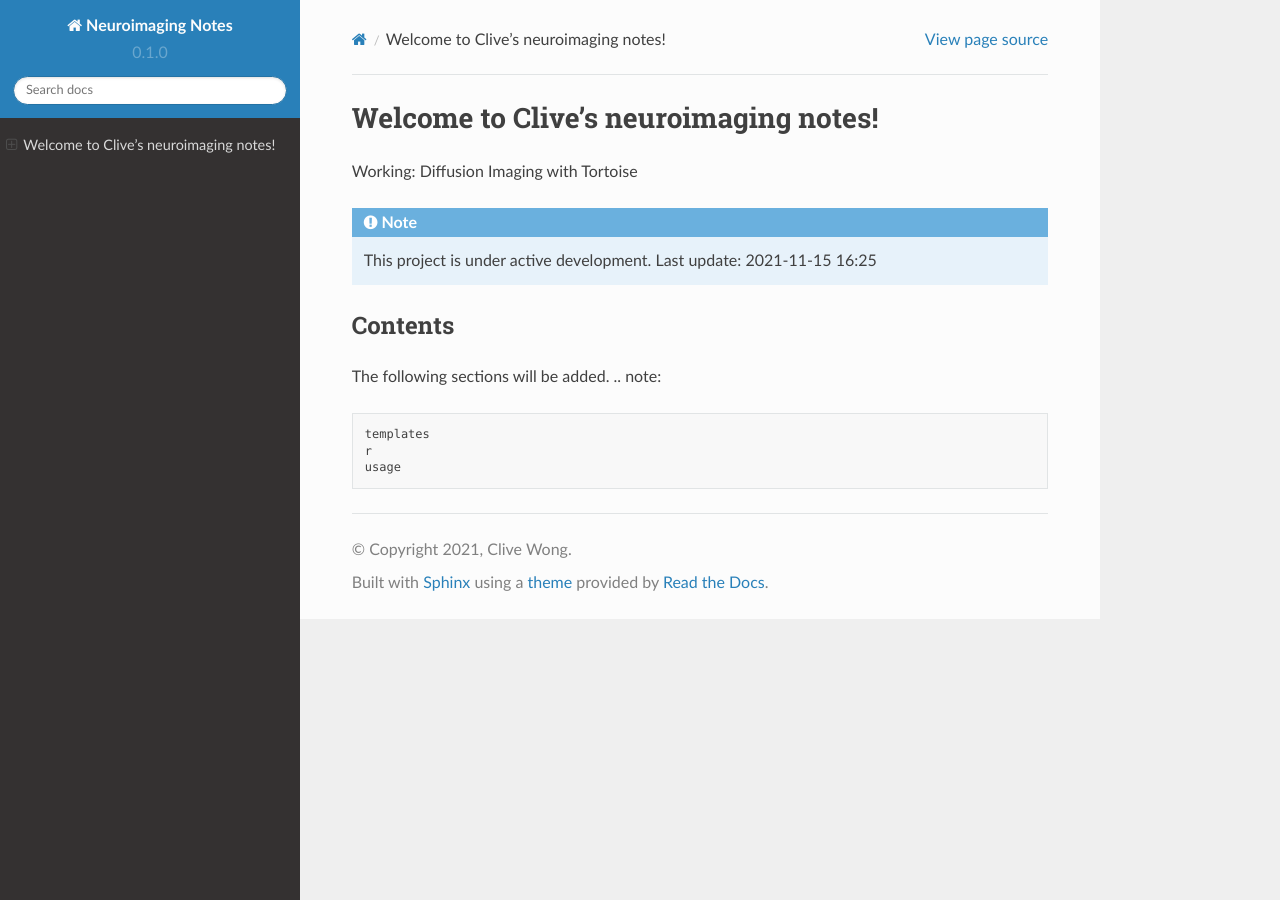
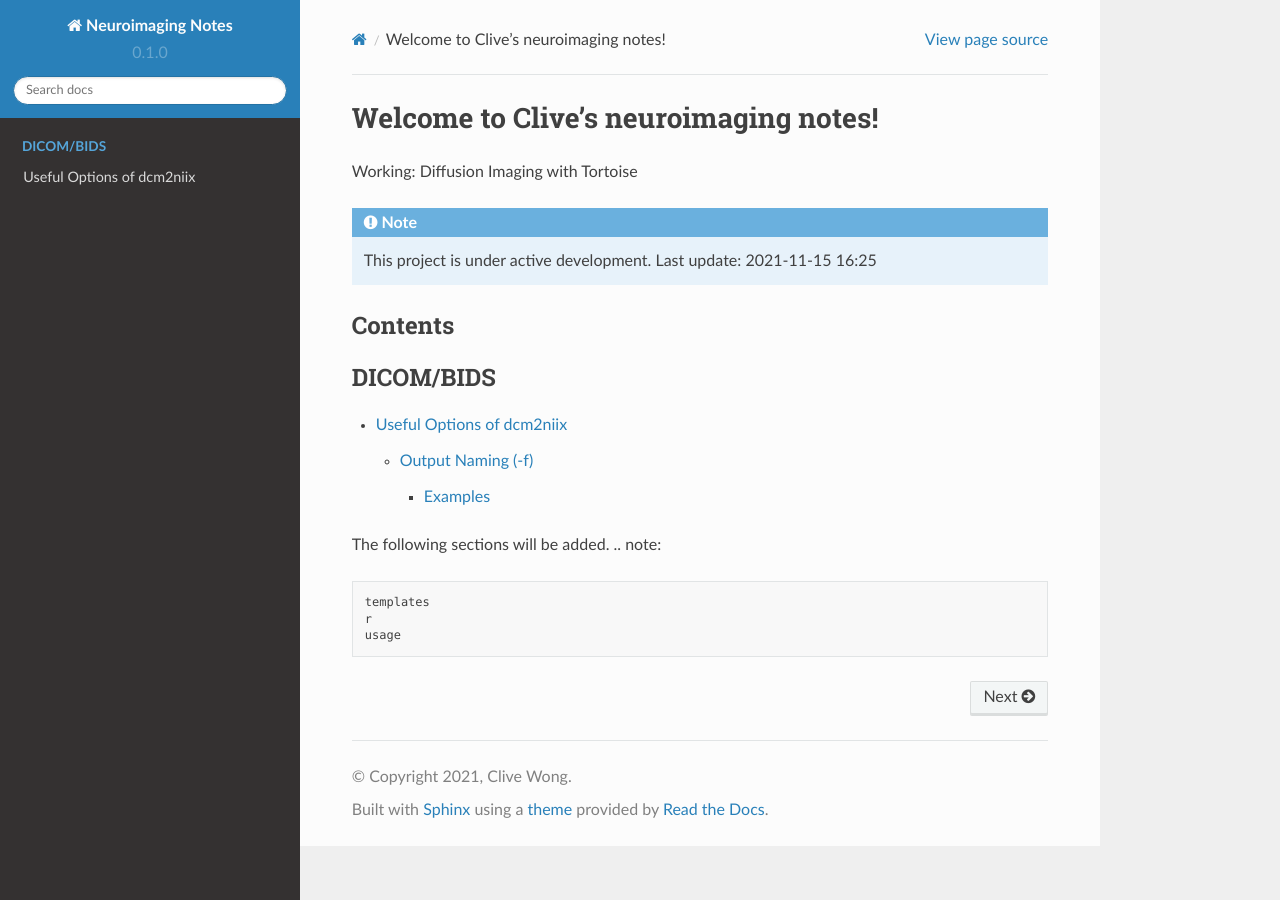
Before and after one commit to clivehywong/neuroimaging, a Sphinx documentation site: the page built from docs/source/index.rst, in a window 1280 px wide. Built offline with Sphinx 7.4.7 and the Read the Docs theme 2.0.0, drawn with Linux system fonts in a browser that asks for light colours; part of the change alters nothing that is shown.

```diff
--- a/docs/source/index.rst
+++ b/docs/source/index.rst
@@ -13,7 +13,13 @@ Contents
 
 .. toctree::
    :caption: DICOM/BIDS
+
    dicom/dcm2niix_tricks
+
+.. toctree::
+   :caption: DTI
+
+   diffusion/tortoise
 
 The following sections will be added.
 .. note::
```
